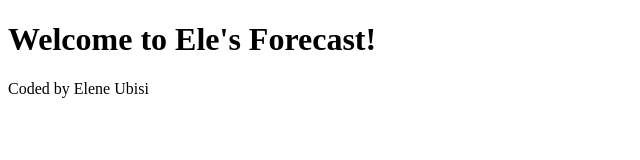
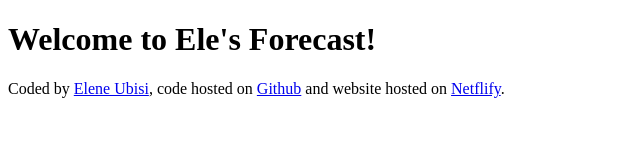
Before and after one commit to EleneU/Elene-s-SheCode-Project, a plain HTML site: page index.html in a window 1280 px wide. Shown: the whole page, without its empty margins (0-640 px from the left). Drawn offline with Linux system fonts and the light colour scheme.

Commit message:
Added Footer

```diff
--- a/index.html
+++ b/index.html
@@ -9,7 +9,9 @@
 
 <body>
     <h1>Welcome to Ele's Forecast!</h1>
-    <footer>Coded by Elene Ubisi</footer>
+    <footer>Coded by <a href="https://github.com/EleneU" target="_blank">Elene Ubisi</a>, code hosted on <a
+            href="https://github.com/EleneU?tab=repositories" target="_blank">Github</a> and website hosted on <a
+            href="https://app.netlify.com/teams/eleneu/sites" target="_blank">Netflify</a>.</footer>
 </body>
 
 </html>
```
